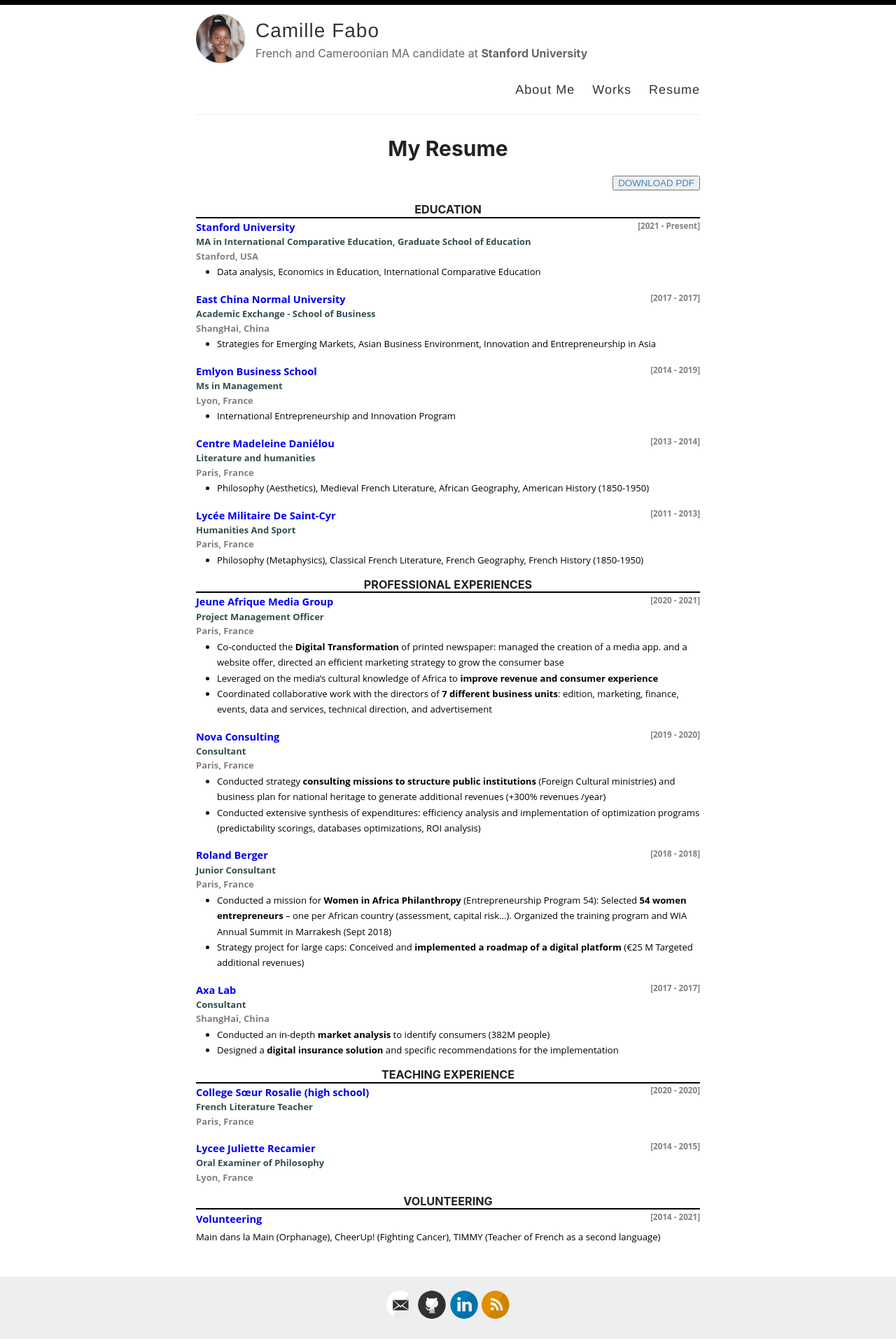
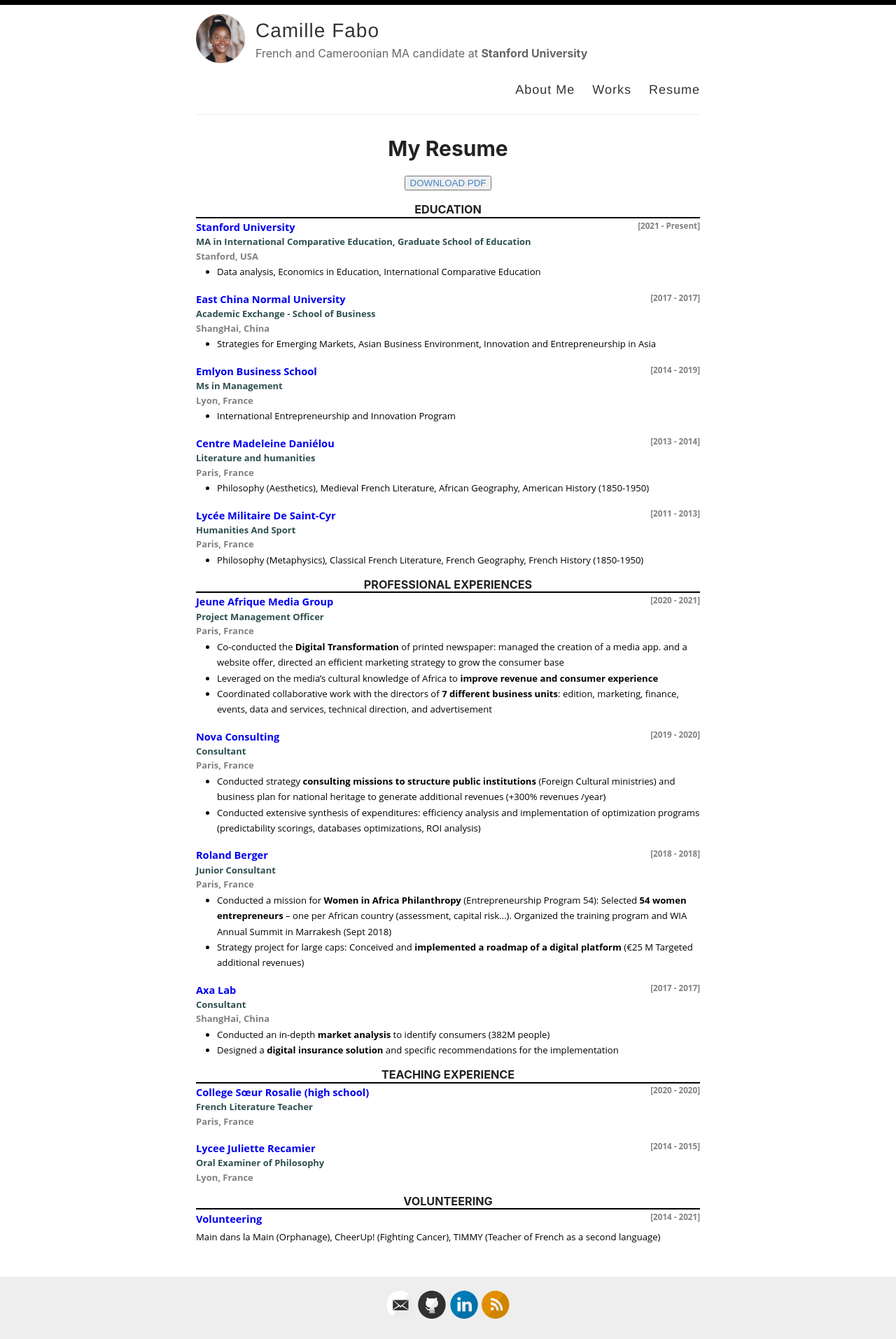
Before and after one commit to Camillefabs/Camillefabs.github.io, a Jekyll site: the page built from _pages/resume.md, in a window 1280 px wide. Shown: the whole page at 70% size. Built offline with Jekyll 4.4.1, drawn with Linux system fonts in a browser that asks for light colours.

Commit message:
Update resume.html

```diff
--- a/_layouts/resume.html
+++ b/_layouts/resume.html
@@ -5,7 +5,7 @@
 <article class="page">
 
   <h1>{{ page.title }}</h1>
-  <div style="text-align: right;">
+  <div style="text-align: center;">
     <button>
       <a href="../_pages/resume/Camille_Fabo_Resume_2022.pdf" download class="button"> DOWNLOAD PDF </a>
     </button>
```
